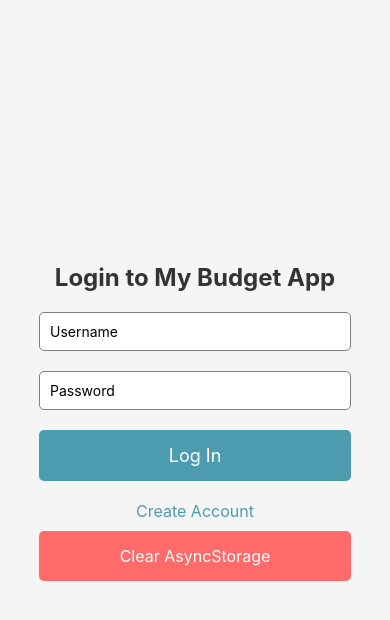
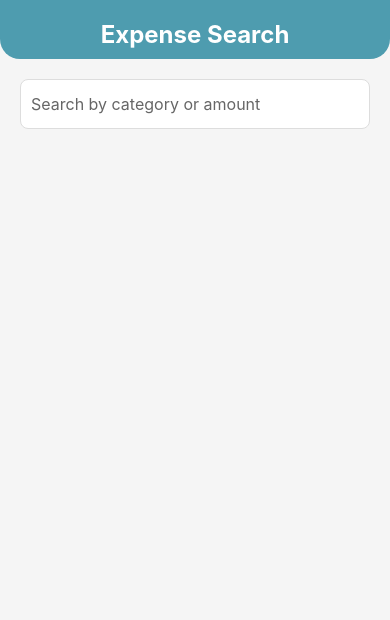
Before and after one commit to aaron2168218/moneyManagementApp, a React Native app in the folder managementApp/: screen /Search in a window 390 px wide. Shown: the top 620 px of the page. Built offline with nearby package versions, Linux system fonts and the light colour scheme.

Commit message:
Added search feature

```diff
--- a/managementApp/App.js
+++ b/managementApp/App.js
@@ -12,6 +12,7 @@ import LoginScreen from "./screens/LoginScreen";
 import SignupScreen from "./screens/SignupScreen";
 import DataScreen from "./screens/DataScreen";
 import { UserProvider } from "./data/UserContext";
+import SearchScreen from "./screens/SearchScreen";
 
 const queryClient = new QueryClient();
 
@@ -23,6 +24,7 @@ function MainApp() {
     <Tab.Navigator>
       <Tab.Screen name="Home" component={Home} />
       <Tab.Screen name="Budget" component={Budget} />
+      <Tab.Screen name="Search" component={SearchScreen} />
       <Tab.Screen name="Data" component={DataScreen} />
       <Tab.Screen name="Profile" component={ProfileScreen} />
     </Tab.Navigator>
@@ -40,6 +42,7 @@ export default function App() {
             <Stack.Screen name="Main" component={MainApp} />
             <Stack.Screen name="Profile" component={ProfileScreen} />
             <Stack.Screen name="EditProfile" component={EditProfileScreen} />
+            <Tab.Screen name="Search" component={SearchScreen} />
           </Stack.Navigator>
           <StatusBar style="auto" />
         </NavigationContainer>
--- a/managementApp/package.json
+++ b/managementApp/package.json
@@ -10,6 +10,7 @@
   },
   "dependencies": {
     "@react-native-async-storage/async-storage": "^1.22.3",
+    "@react-native-community/datetimepicker": "^7.6.3",
     "@react-native-picker/picker": "^2.6.1",
     "@react-navigation/bottom-tabs": "^6.5.16",
     "@react-navigation/native": "^6.1.16",
--- a/managementApp/screens/Budget.js
+++ b/managementApp/screens/Budget.js
@@ -8,7 +8,8 @@ import {
   KeyboardAvoidingView,
   Platform,
   ScrollView,
-  Alert // Import Alert for displaying popup messages
+  Alert,
+  TouchableOpacity,
 } from "react-native";
 import { useUser } from "../data/UserContext";
 
@@ -30,8 +31,8 @@ const Budget = () => {
   }, [user]);
 
   const handleChange = (name, value) => {
-    // If the value is empty, set it to "1000000000000000000"
-    const newValue = value.trim() === "" ? "1000000000000000000" : value;
+
+    const newValue = value.trim() === "" ? "" : value;
     setBudget((prevBudget) => ({
       ...prevBudget,
       [name]: newValue,
@@ -57,10 +58,10 @@ const Budget = () => {
       style={{ flex: 1 }}
     >
       <ScrollView contentContainerStyle={styles.container}>
-        <Text style={styles.title}>Enter your budget</Text>
+        <Text style={styles.title}>Enter your budget in GBP</Text>
         {Object.keys(budget).map((category) => (
           <View key={category} style={styles.inputGroup}>
-            <Text>{category}</Text>
+            <Text style={{ fontWeight: "bold" }}>{category}</Text>
             <TextInput
               style={styles.input}
               onChangeText={(value) => handleChange(category, value)}
@@ -70,7 +71,9 @@ const Budget = () => {
             />
           </View>
         ))}
-        <Button title="Save" onPress={handleSubmit} />
+        <TouchableOpacity style={styles.saveButton} onPress={handleSubmit}>
+          <Text style={styles.saveButtonText}>Save</Text>
+        </TouchableOpacity>
       </ScrollView>
     </KeyboardAvoidingView>
   );
@@ -81,20 +84,46 @@ const styles = StyleSheet.create({
     flexGrow: 1,
     justifyContent: "center",
     padding: 20,
+    backgroundColor: "#f5f5f5",
   },
   title: {
     fontSize: 24,
     marginBottom: 20,
+    color: "#333",
+    fontWeight: "bold",
+    textAlign: "center",
   },
   inputGroup: {
-    marginBottom: 10,
+    marginBottom: 20,
+    backgroundColor: "#ffffff",
+    borderRadius: 8,
+    padding: 10,
+    shadowColor: "#000",
+    shadowOffset: { width: 0, height: 2 },
+    shadowOpacity: 0.23,
+    shadowRadius: 2.62,
+    elevation: 4,
   },
   input: {
     borderWidth: 1,
     borderColor: "#ddd",
-    padding: 10,
-    marginBottom: 10,
+    padding: 15,
     borderRadius: 5,
+    fontSize: 16,
+    color: "#333",
+    marginTop: 5,
+  },
+  saveButton: {
+    backgroundColor: "#4e9caf",
+    padding: 15,
+    borderRadius: 8,
+    alignItems: "center",
+    marginTop: 20,
+  },
+  saveButtonText: {
+    color: "#ffffff",
+    fontSize: 18,
+    fontWeight: "bold",
   },
 });
 
--- a/managementApp/screens/Home.js
+++ b/managementApp/screens/Home.js
@@ -22,6 +22,11 @@ const HomeScreen = () => {
   const [open, setOpen] = useState(false);
   const [isEditing, setIsEditing] = useState(false);
   const [editingItem, setEditingItem] = useState(null);
+  const [currencyRates, setCurrencyRates] = useState({});
+const [selectedCurrency, setSelectedCurrency] = useState("GBP");
+const [currencyLoading, setCurrencyLoading] = useState(false);
+const [currencyError, setCurrencyError] = useState(null);
+const [currencyItems, setCurrencyItems] = useState([]);
 
 
 
@@ -29,11 +34,19 @@ const HomeScreen = () => {
   const { user, addExpenditureForUser, updateExpenditureForUser, deleteExpenditureForUser } = useUser();
 
   useEffect(() => {
-    if (user && user.expenditures) {
-      setAmount('');
-      setCategory(null);
-    }
-  }, [user]);
+    setCurrencyLoading(true);
+    fetch("https://api.freecurrencyapi.com/v1/latest?apikey=fca_live_9jnO6Tn8FJ8jnGiqb8WxDoleUJaefftcHt0m4N0n")
+      .then((response) => response.json())
+      .then((data) => {
+        setCurrencyRates(data.data);
+        setCurrencyLoading(false);
+      })
+      .catch((error) => {
+        console.error("Error fetching currency rates:", error);
+        setCurrencyError(error);
+        setCurrencyLoading(false);
+      });
+  }, []);
 
   const handleAmountChange = (input) => {
     if (input.match(/^\d*\.?\d{0,2}$/)) {
@@ -75,6 +88,7 @@ const HomeScreen = () => {
       );
       return;
     }
+
 
 
 
@@ -131,7 +145,7 @@ const HomeScreen = () => {
     setOpen(false);
   };
 
-  // This function can remain unchanged if it uses a local state
+
   const handleDeleteExpense = async (id) => {
     Alert.alert(
       "Delete Expenditure",
@@ -146,7 +160,7 @@ const HomeScreen = () => {
           text: "Delete",
           onPress: async () => {
             await deleteExpenditureForUser(id);
-            // Optionally, you could add some UI feedback here, like a Toast message
+
           },
         },
       ]
@@ -165,11 +179,22 @@ const HomeScreen = () => {
     );
   };
 
+  const categoryColors = {
+    Food: "#FFFACD", // LemonChiffon
+    Transport: "#FFDAB9", // PeachPuff
+    Utilities: "#B0E0E6", // PowderBlue
+    Entertainment: "#98FB98", // PaleGreen
+    Other: "#D8BFD8", // Thistle
+  };
+
   const renderItem = ({ item }) => (
-    <View style={styles.expenseItem}>
+    <View style={[styles.expenseItem, { backgroundColor: categoryColors[item.category] || "#fff" }]}>
       <View style={styles.expenseDetails}>
-        <Text style={styles.expenseText}>{`${item.category}: ${item.amount}`}</Text>
+        <Text style={styles.expenseText}>{`${item.category}`}</Text>
         <Text style={styles.expenseDate}>{format(new Date(item.dateTime), "Pp")}</Text>
+      </View>
+      <View style={styles.expenseDetails}>
+        <Text style={styles.expenseText}>{`Amount: ${convertCurrency(item.amount.replace("£", ""), selectedCurrency)}`}</Text>
       </View>
       <TouchableOpacity onPress={() => handleEditExpense(item)} style={styles.editButtonContainer}>
         <Text style={styles.editButtonText}>Edit</Text>
@@ -180,6 +205,13 @@ const HomeScreen = () => {
     </View>
   );
   const dropdownHeight = 40 * 5;
+  const convertCurrency = (amount, currency) => {
+    if (currency === "GBP" || !currencyRates[currency]) {
+      return `£${amount}`;
+    }
+    const convertedAmount = (parseFloat(amount) * currencyRates[currency]).toFixed(2);
+    return `${convertedAmount} ${currency}`;
+  };
 
 
   return (
@@ -187,6 +219,14 @@ const HomeScreen = () => {
       <View style={styles.headerContainer}>
         <Text style={styles.header}>Expenditure Tracker</Text>
       </View>
+      <TextInput
+    style={styles.input}
+    onChangeText={setSelectedCurrency}
+    value={selectedCurrency}
+    placeholder="Enter Currency (e.g., USD)"
+    keyboardType="default"
+    placeholderTextColor="#666"
+  />
 
       {isEditing ? (
         <View style={styles.editContainer}>
@@ -194,7 +234,7 @@ const HomeScreen = () => {
             style={styles.input}
             onChangeText={handleAmountChange}
             value={amount}
-            placeholder="Enter amount (£)"
+            placeholder="Enter amount"
             keyboardType="numeric"
             placeholderTextColor="#666"
           />
@@ -235,7 +275,7 @@ const HomeScreen = () => {
             style={styles.input}
             onChangeText={handleAmountChange}
             value={amount}
-            placeholder="Enter amount (£)"
+            placeholder="Enter amount "
             keyboardType="numeric"
             placeholderTextColor="#666"
           />
--- /dev/null
+++ b/managementApp/screens/SearchScreen.js
@@ -0,0 +1,168 @@
+import React, { useState } from 'react';
+import {
+  View,
+  Text,
+  TextInput,
+  StyleSheet,
+  SafeAreaView,
+  FlatList,
+  TouchableOpacity,
+  Platform
+} from 'react-native';
+import { useUser } from '../data/UserContext';
+import { format } from 'date-fns';
+import DateTimePicker from '@react-native-community/datetimepicker';
+
+
+const SearchScreen = () => {
+  const [searchQuery, setSearchQuery] = useState('');
+  const [dateQuery, setDateQuery] = useState('');
+  const { user } = useUser();
+  const [date, setDate] = useState(new Date());
+const [showDatePicker, setShowDatePicker] = useState(false);
+
+const onDateChange = (event, selectedDate) => {
+  const currentDate = selectedDate || date;
+  setShowDatePicker(Platform.OS === 'ios');
+  setDate(currentDate);
+  setDateQuery(format(currentDate, 'yyyy-MM-dd'));
+};
+
+  const filteredExpenses = user?.expenditures.filter((expense) => {
+    const matchesCategoryOrAmount =
+      expense.category.toLowerCase().includes(searchQuery.toLowerCase()) ||
+      expense.amount.toString().includes(searchQuery);
+
+    let matchesDate = true;
+    if (dateQuery) {
+      const expenseDate = format(new Date(expense.dateTime), 'yyyy-MM-dd');
+      matchesDate = expenseDate.includes(dateQuery);
+    }
+
+    return matchesCategoryOrAmount && matchesDate;
+  });
+
+  const renderItem = ({ item }) => (
+    <View style={[styles.expenseItem, { backgroundColor: "#f5f5f5" }]}>
+      <View style={styles.expenseDetails}>
+        <Text style={styles.expenseText}>{`${item.category}: ${item.amount}`}</Text>
+        <Text style={styles.expenseDate}>{format(new Date(item.dateTime), "Pp")}</Text>
+      </View>
+    </View>
+  );
+
+  return (
+    <SafeAreaView style={styles.container}>
+      <View style={styles.headerContainer}>
+        <Text style={styles.header}>Expense Search</Text>
+      </View>
+      <TextInput
+        style={styles.input}
+        onChangeText={setSearchQuery}
+        value={searchQuery}
+        placeholder="Search by category or amount"
+        keyboardType="default"
+        placeholderTextColor="#666"
+      />
+
+{showDatePicker && (
+  <DateTimePicker
+    testID="dateTimePicker"
+    value={date}
+    mode="date"
+    display="default"
+    onChange={onDateChange}
+  />
+)}
+      <FlatList
+        data={filteredExpenses || []}
+        renderItem={renderItem}
+        keyExtractor={(item) => item.id.toString()}
+        style={styles.expensesList}
+      />
+    </SafeAreaView>
+  );
+};
+
+
+const styles = StyleSheet.create({
+  container: {
+    flex: 1,
+    backgroundColor: "#f5f5f5",
+  },
+  headerContainer: {
+    padding: 20,
+    paddingBottom: 10,
+    backgroundColor: "#4e9caf",
+    borderBottomLeftRadius: 20,
+    borderBottomRightRadius: 20,
+  },
+  header: {
+    fontSize: 24,
+    fontWeight: "bold",
+    color: "#fff",
+    textAlign: "center",
+  },
+  input: {
+    height: 50,
+    borderWidth: 1,
+    borderColor: "#ddd",
+    padding: 10,
+    margin: 20,
+    borderRadius: 8,
+    fontSize: 16,
+    backgroundColor: "#fff",
+  },
+  expensesList: {
+    flex: 1,
+  },
+  expenseItem: {
+    flexDirection: "row",
+    justifyContent: "space-between",
+    padding: 15,
+    marginHorizontal: 20,
+    marginVertical: 5,
+    backgroundColor: "#fff",
+    borderRadius: 8,
+    elevation: 1,
+    shadowColor: "#000",
+    shadowOffset: { width: 0, height: 2 },
+    shadowOpacity: 0.1,
+    shadowRadius: 3.84,
+  },
+  expenseDetails: {
+    flex: 1,
+  },
+  expenseText: {
+    color: "#333",
+    fontSize: 16,
+  },
+  expenseDate: {
+    fontSize: 14,
+    color: "#666",
+  },
+  editButtonContainer: {
+    justifyContent: "center",
+    paddingVertical: 5,
+    paddingHorizontal: 10,
+    backgroundColor: "orange",
+    borderRadius: 5,
+  },
+  editButtonText: {
+    color: "#fff",
+    fontWeight: "bold",
+  },
+  deleteButtonContainer: {
+    justifyContent: "center",
+    paddingVertical: 5,
+    paddingHorizontal: 10,
+    backgroundColor: "#ff6b6b",
+    borderRadius: 5,
+  },
+  deleteButtonText: {
+    color: "#fff",
+    fontWeight: "bold",
+  },
+});
+
+export default SearchScreen;
```
Also changed, not shown: 1 other file (tests, documents, lock files or other folders).
